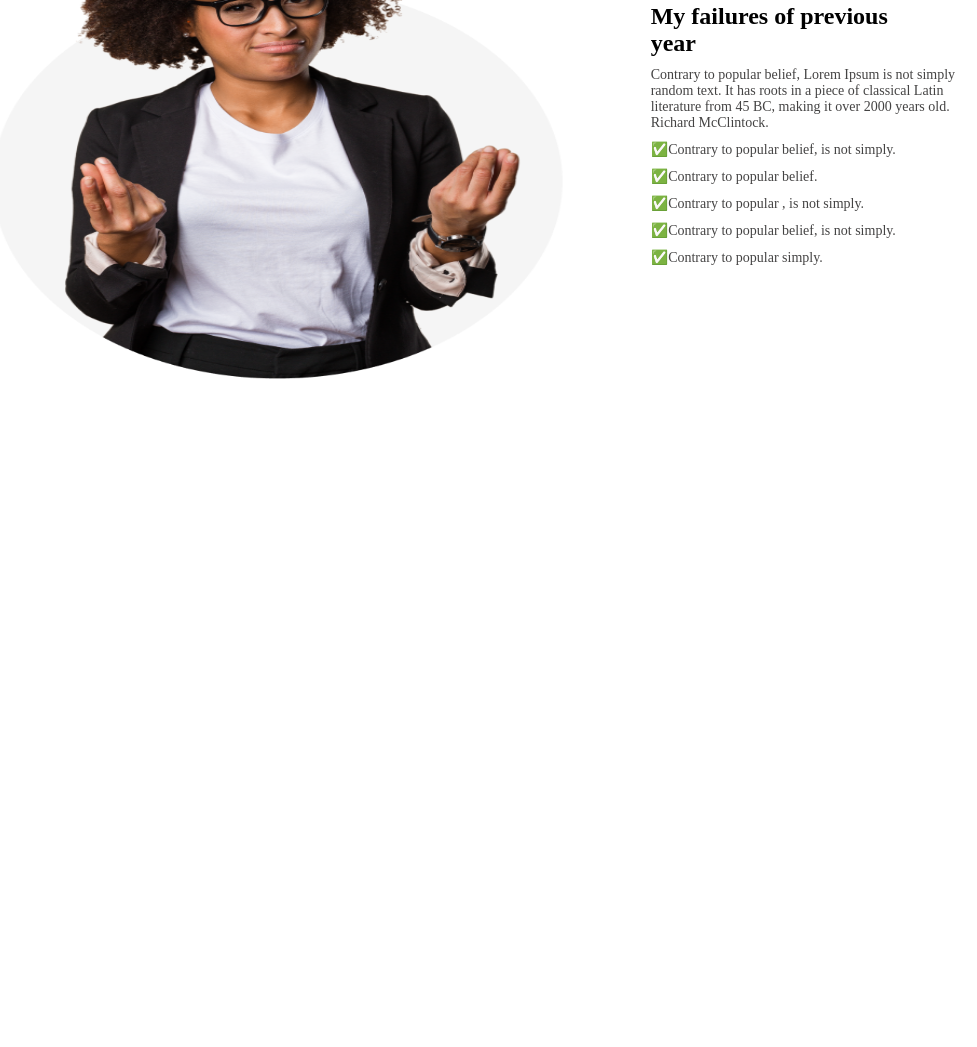
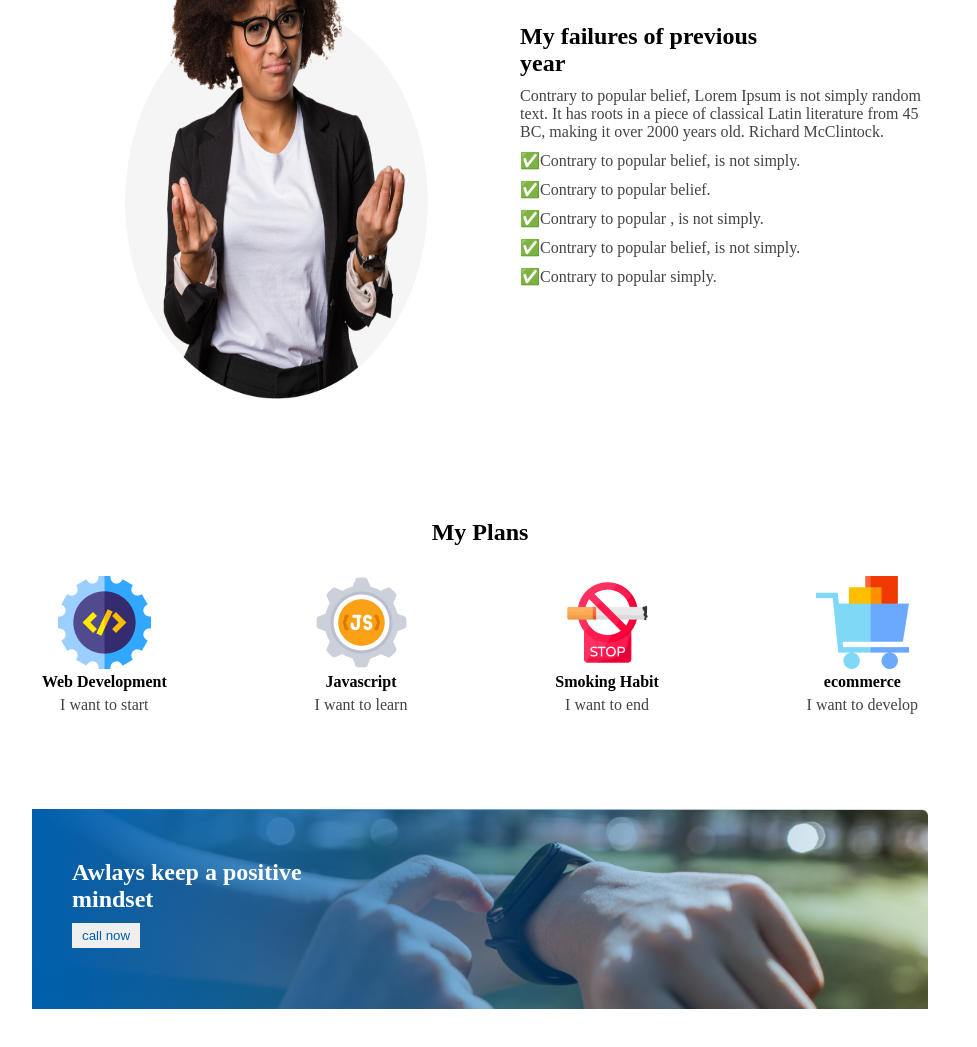
Before and after one commit to tamim964/new-year-new-me, a plain HTML site: page index.html in a window 1280 px wide. Shown: the part 841-1888 px from the top of the page, without its empty margins (160-1137 px from the left). Before the commit the page ends 1320 px from the top, so only its background shows below. Drawn offline with Linux system fonts and the light colour scheme.

Commit message:
plan and positive minset part done

```diff
--- a/index.html
+++ b/index.html
@@ -10,6 +10,7 @@
 </head>
 
 <body>
+    <!-- --------header start--------- -->
     <header>
         <div class="header-description">
             <h1>All Thinks Are Possible If You believe</h1>
@@ -20,7 +21,10 @@
             <button>Contact Us</button>
         </div>
     </header>
+    <!-- --------header end--------- -->
+    <!-- -----------main start----------- -->
     <main>
+        <!-- -----failure section start------ -->
         <section class="failure">
             <div class="failure-image">
                 <img src="images/person.png" alt="">
@@ -49,6 +53,64 @@
 
             </div>
         </section>
+        <!-- -----failure section end------ -->
+
+        <!-- --------plan start-------- -->
+        <section class="plan">
+            <h2>My Plans</h2>
+            <div class="plan-parts">
+                <div class="part">
+                    <div>
+                        <img src="images/icons/web.png" alt="">
+                    </div>
+                    <div>
+                        <h4>Web Development</h4>
+                        <p>I want to start</p>
+                    </div>
+
+                </div>
+                <div class="part">
+                    <div>
+                        <img src="images/icons/js.png" alt="">
+                    </div>
+                    <div>
+                        <h4>Javascript</h4>
+                        <p>I want to learn</p>
+                    </div>
+
+                </div>
+                <div class="part">
+                    <div>
+                        <img src="images/icons/smoke.png" alt="">
+                    </div>
+                    <div>
+                        <h4>Smoking Habit</h4>
+                        <p>I want to end</p>
+                    </div>
+
+                </div>
+                <div class="part">
+                    <div>
+                        <img src="images/icons/ecom.png" alt="">
+                    </div>
+                    <div>
+                        <h4>ecommerce</h4>
+                        <p>I want to develop</p>
+                    </div>
+
+                </div>
+
+            </div>
+        </section>
+        <!-- --------plan end------- -->
+        <!-- positive minset start-->
+        <section class="positive">
+            <div>
+                <h2>Awlays keep a positive mindset</h2>
+                <button>call now</button>
+            </div>
+        </section>
+        <!-- /* positive mindset end */ -->
     </main>
 </body>
 
--- a/style.css
+++ b/style.css
@@ -4,6 +4,7 @@
     box-sizing: border-box;
 }
 
+/* -------header start-------- */
 header {
     background-image: url('images/banner/banner3.png');
     background-repeat: no-repeat;
@@ -28,25 +29,31 @@ header {
 
 .header-description button {
     padding: 5px 10px;
+    border: 0;
     color: rgba(0, 95, 172, 1);
 }
 
+/* -------header end-------- */
+
+/* <!-- -----failure section start------ --> */
 .failure {
     display: flex;
     justify-content: center;
     align-items: center;
-    width: 80%;
-    margin: 40px auto;
+    width: 70%;
+    margin: 60px auto;
 }
 
 .failure-image {
-    width: 100%;
+    width: 50%;
     height: 600px;
+    margin-left: 80px;
 }
 
 .failure-image img {
-    width: 90%;
+    width: 80%;
     height: 90%;
+    margin: 0 auto;
 }
 
 .failure-description {
@@ -54,13 +61,66 @@ header {
 }
 
 .failure-description h2 {
-    width: 80%;
+    width: 70%;
     color: black;
 }
 
 .failure-description p {
-    font-size: 14px;
+    /* font-size: 14px; */
     width: 100%;
     margin: 10px 0;
     color: rgba(68, 67, 67, 1);
 }
+
+/* !-- -----failure section end------ --> */
+
+/* --------plan start---------- */
+.plan {
+    width: 80%;
+    margin: 0 auto;
+    text-align: center;
+}
+
+.plan h2 {
+    margin: 30px 0;
+}
+
+.plan-parts {
+    display: flex;
+    justify-content: space-between;
+    align-items: center;
+}
+
+.part {
+    margin: 0 auto;
+}
+
+.part p {
+    color: rgba(68, 67, 67, 1);
+    margin: 5px 0;
+}
+
+/* part end */
+/* positive mindset start */
+.positive {
+    background-image: linear-gradient(to right, rgba(0, 95, 172, 1), rgba(0, 95, 172, 0)), url('images/watch.png');
+    background-size: cover;
+    width: 70%;
+    margin: 90px auto;
+    padding: 40px;
+    height: 200px;
+}
+
+.positive h2 {
+    width: 30%;
+    margin: 10px 0;
+    color: white;
+}
+
+.positive button {
+    padding: 5px 10px;
+    color: rgba(0, 95, 172, 1);
+    border: 0;
+}
+
+/* positive mindset end */
```
